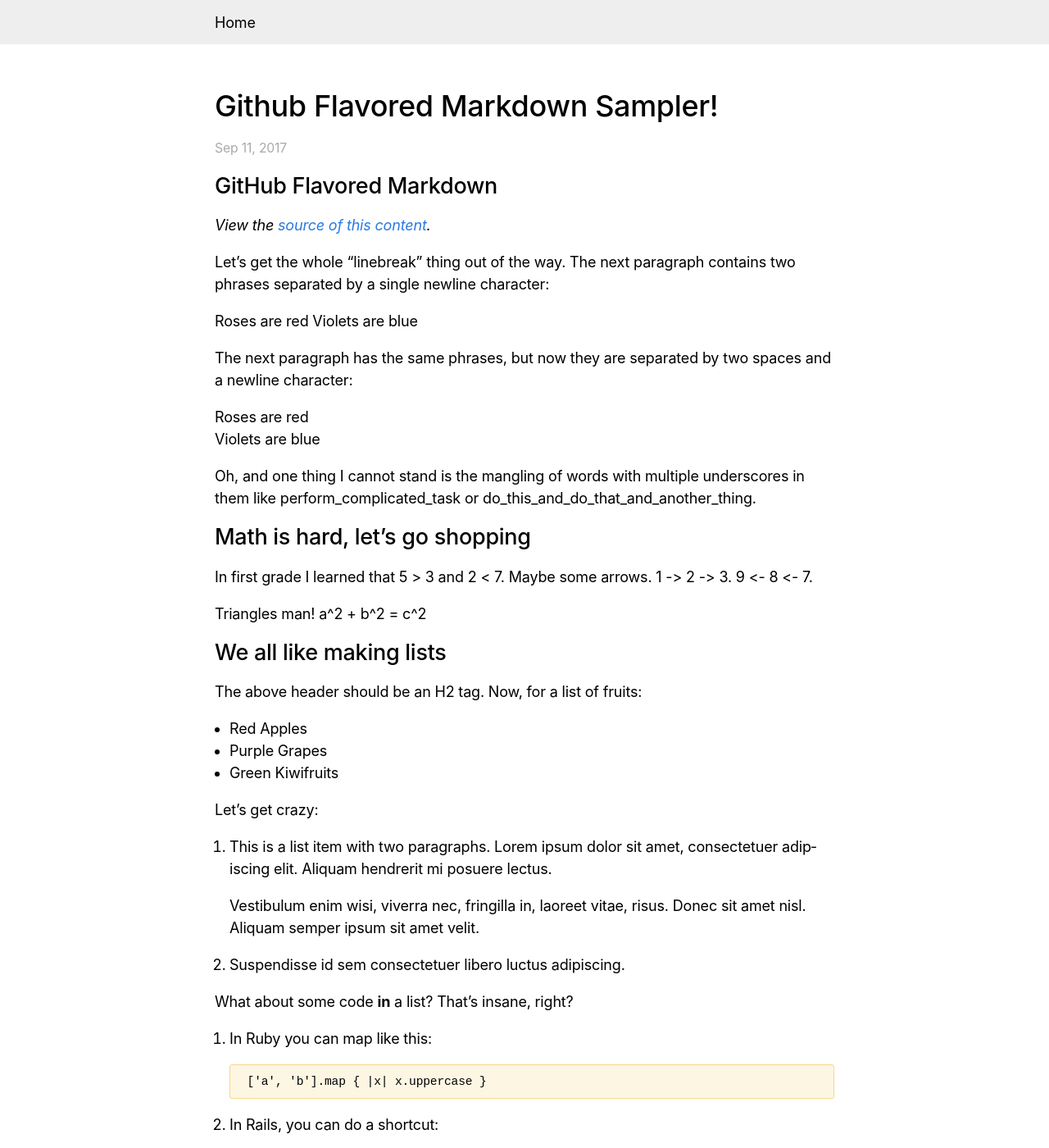
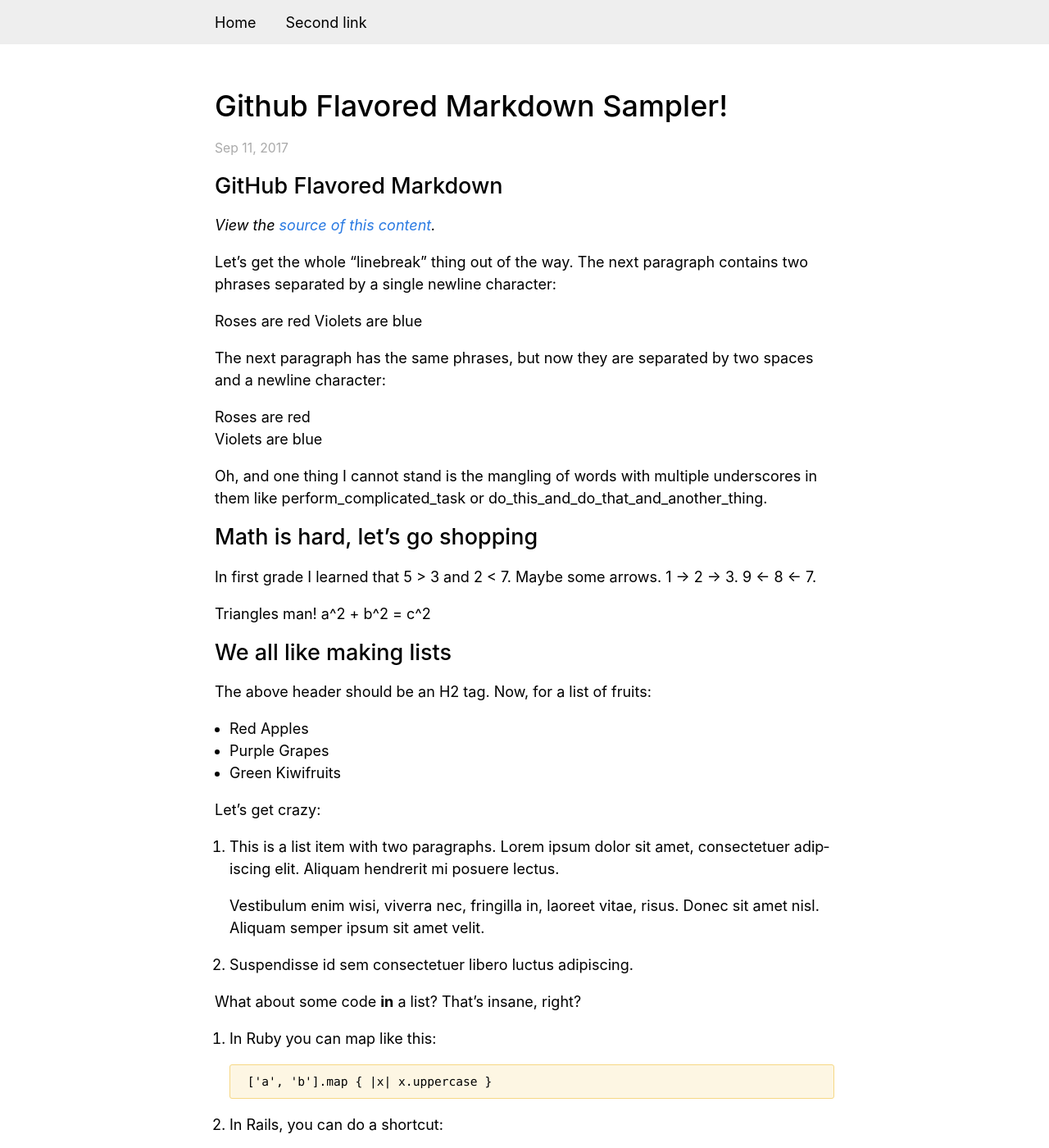
Before and after one commit to themichaelyang/jekyll-starter, a Jekyll site: the page built from _posts/2017-09-11-md-example.md, in a window 1280 px wide and 1400 px high. Shown: the whole window at 82% size. Built offline with Jekyll 4.4.1, drawn with Linux system fonts in a browser that asks for light colours.

Commit message:
changed default font styles

```diff
--- a/_layouts/default.html
+++ b/_layouts/default.html
@@ -11,6 +11,7 @@
   <nav class="navbar">
     <ul class="navbar__inner">
       <li class="navbar__item"><a class="navbar__text" href="/">Home</a></li>
+      <li class="navbar__item"><a class="navbar__text" href="/">Second link</a></li>
     </ul>
   </nav>
   <main>
--- a/_sass/_base.scss
+++ b/_sass/_base.scss
@@ -34,8 +34,7 @@ p, blockquote, pre, hr,
 dl, dd, ol, ul, figure {
   margin: 0;
   padding: 0;
-  letter-spacing: -0.01em;
-  // font-family: $base-font-family;
+  font-family: $base-font-family;
 }
 
 html {
@@ -89,7 +88,7 @@ body {
   background-color: $navbar-bg-color;
   position: fixed;
   top: 0; left: 0;
-
+  //
   display: flex;
   flex-direction: column;
   // border-bottom: 1px darken($navbar-bg-color, 10%) solid;
@@ -112,6 +111,10 @@ body {
   &:visited {
     color: $navbar-color;
   }
+}
+
+.navbar__item {
+  margin-right: 2em;
 }
 
 main {
@@ -191,7 +194,6 @@ a {
   text-decoration: none;
 
   &:visited {
-    // color: darken($link-color, 15%);
     color: $link-color;
   }
 
@@ -227,7 +229,7 @@ code {
   border-radius: 3px;
   background-color: $solarized-base3;
   color: $solarized-base01;
-  font-family: "Fira Mono", "Roboto Mono", monospace;
+  font-family: Consalas, Monaco, monospace;
 }
 
 code {
```
